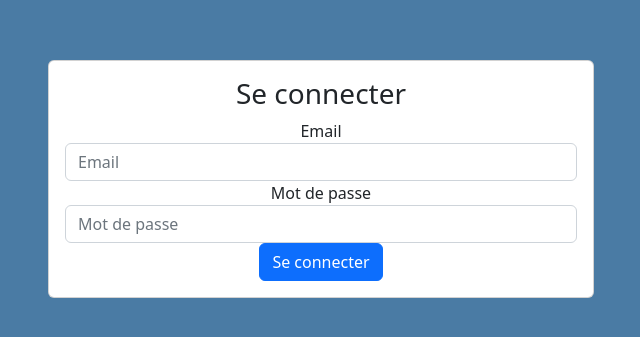
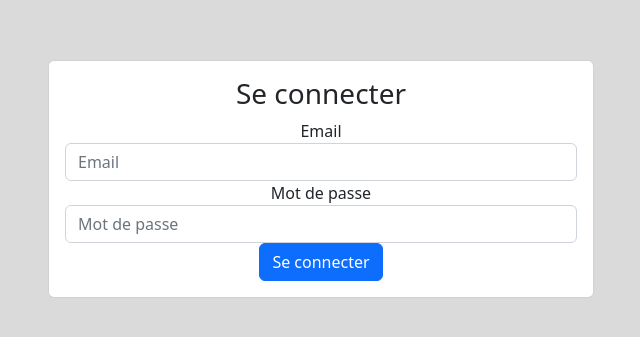
Before and after one commit to am-hachim/adminelectron, a React (Create React App) app: page / in a window 1280 px wide. Shown: the part 221-558 px from the top of the page, without its empty margins (319-959 px from the left). Built offline with nearby package versions, Linux system fonts and the light colour scheme.

Commit message:
back-ground color changement

```diff
--- a/src/App.css
+++ b/src/App.css
@@ -6,7 +6,7 @@
   left: 0;
   text-align: center;
   height: fit-content;
-  background-color: rgb(74, 123, 164);
+  background-color: rgb(218, 218, 218);
   display: flex;
   align-items: center;
   justify-content: center;
```
